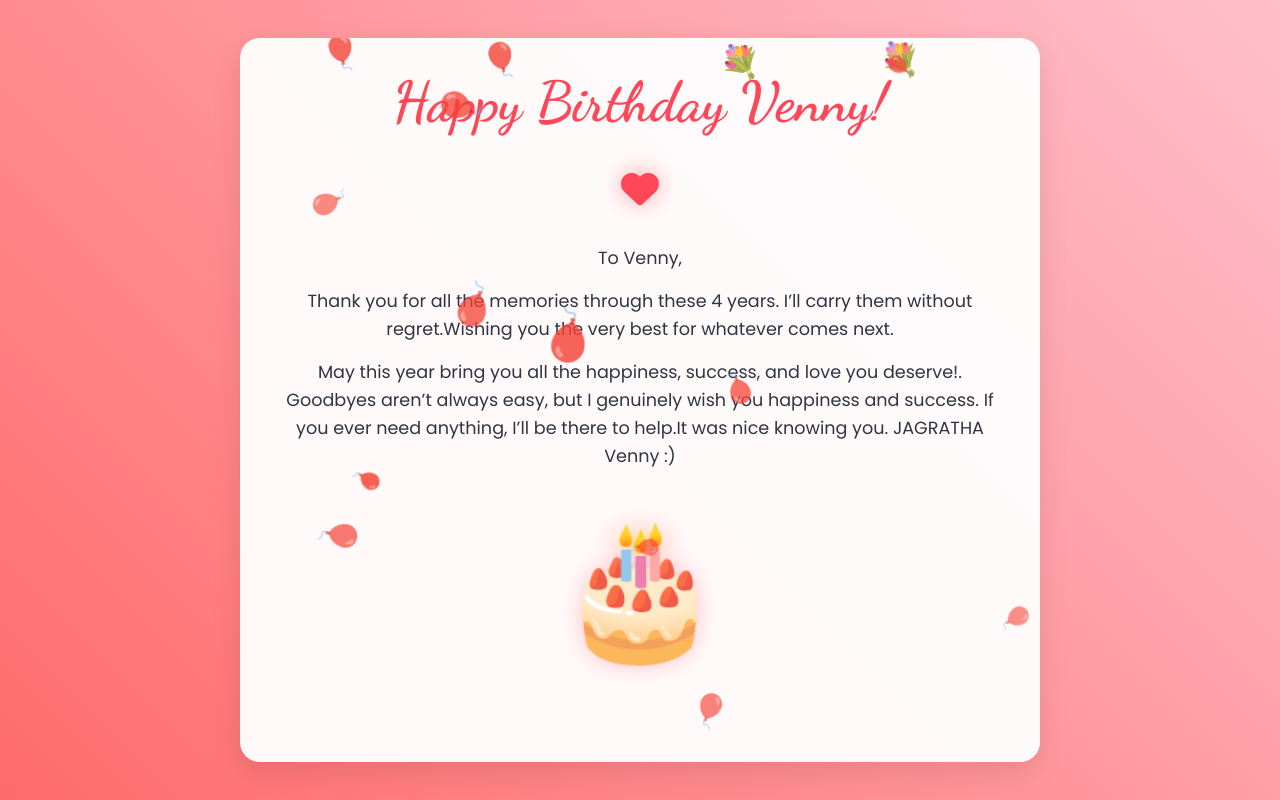
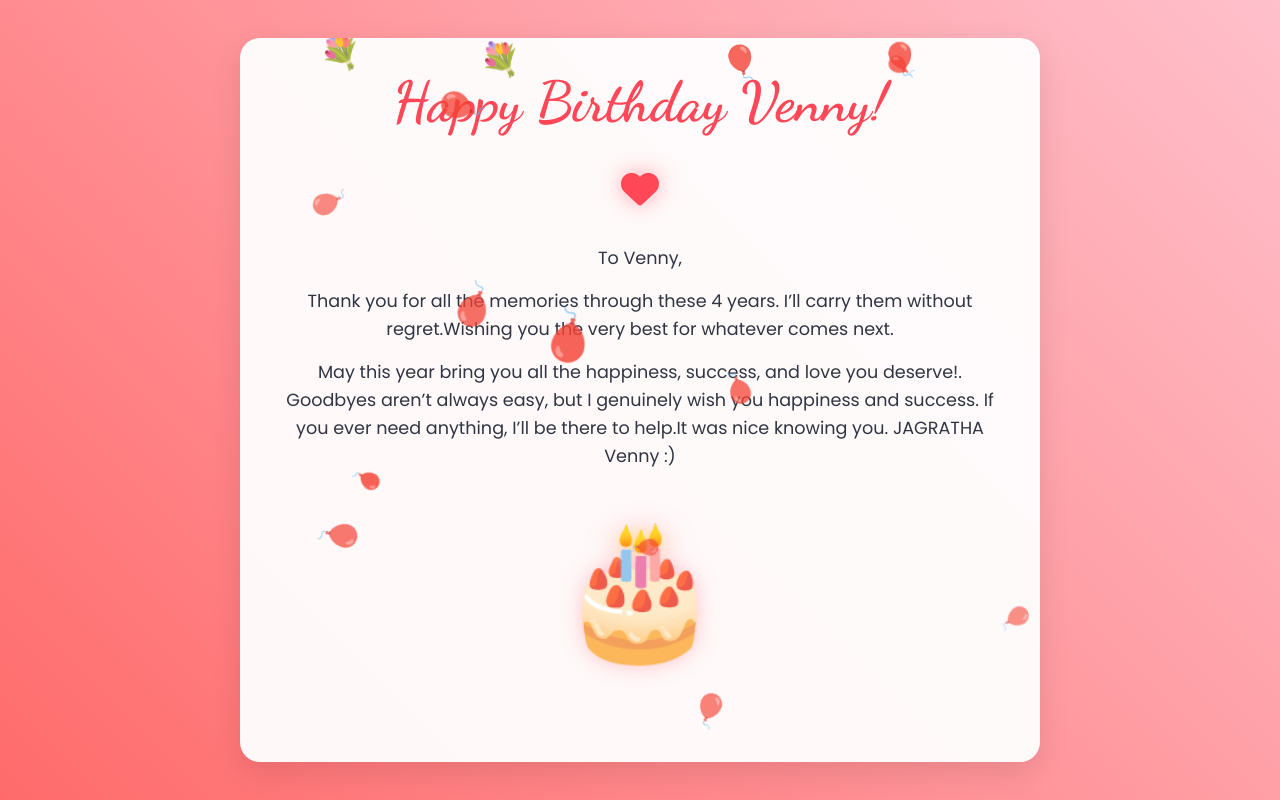
Before and after one commit to Shashankgurram/VennyBirthday, a plain HTML site: page index.html in a window 1280 px wide. Drawn offline with Linux system fonts and the light colour scheme.

Commit message:
Update index.html

```diff
--- a/index.html
+++ b/index.html
@@ -13,10 +13,10 @@
         <div class="birthday-card">
             <div class="header">
                 <div class="balloons-container">
-                    <div class="balloon balloon-1">🎈</div>
-                    <div class="balloon balloon-2">🎈</div>
-                    <div class="balloon balloon-3">💐</div>
-                    <div class="balloon balloon-4">💐</div>
+                    <div class="balloon balloon-1">💐</div>
+                    <div class="balloon balloon-2">💐</div>
+                    <div class="balloon balloon-3">🎈</div>
+                    <div class="balloon balloon-4">🎈</div>
                 </div>
                 <h1 class="title">Happy Birthday Venny!</h1>
                 <div class="heart-container">
```
